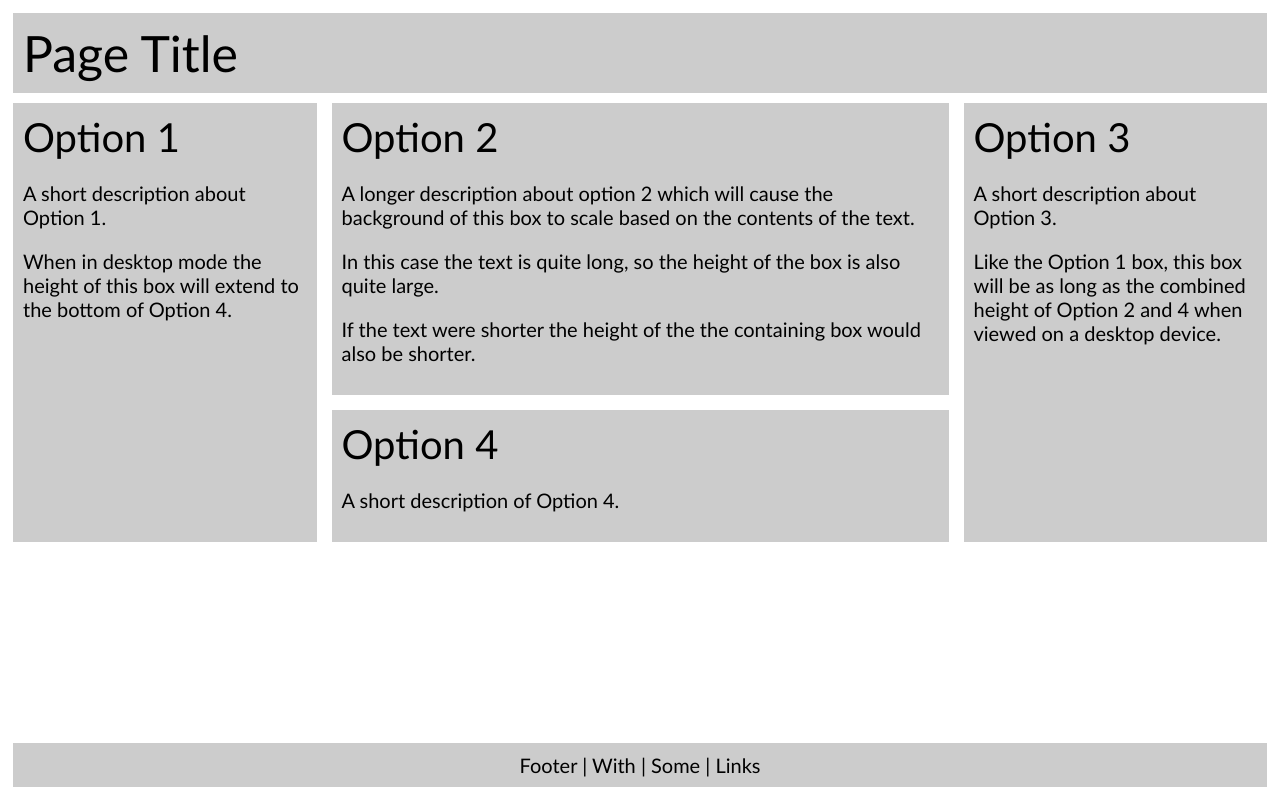
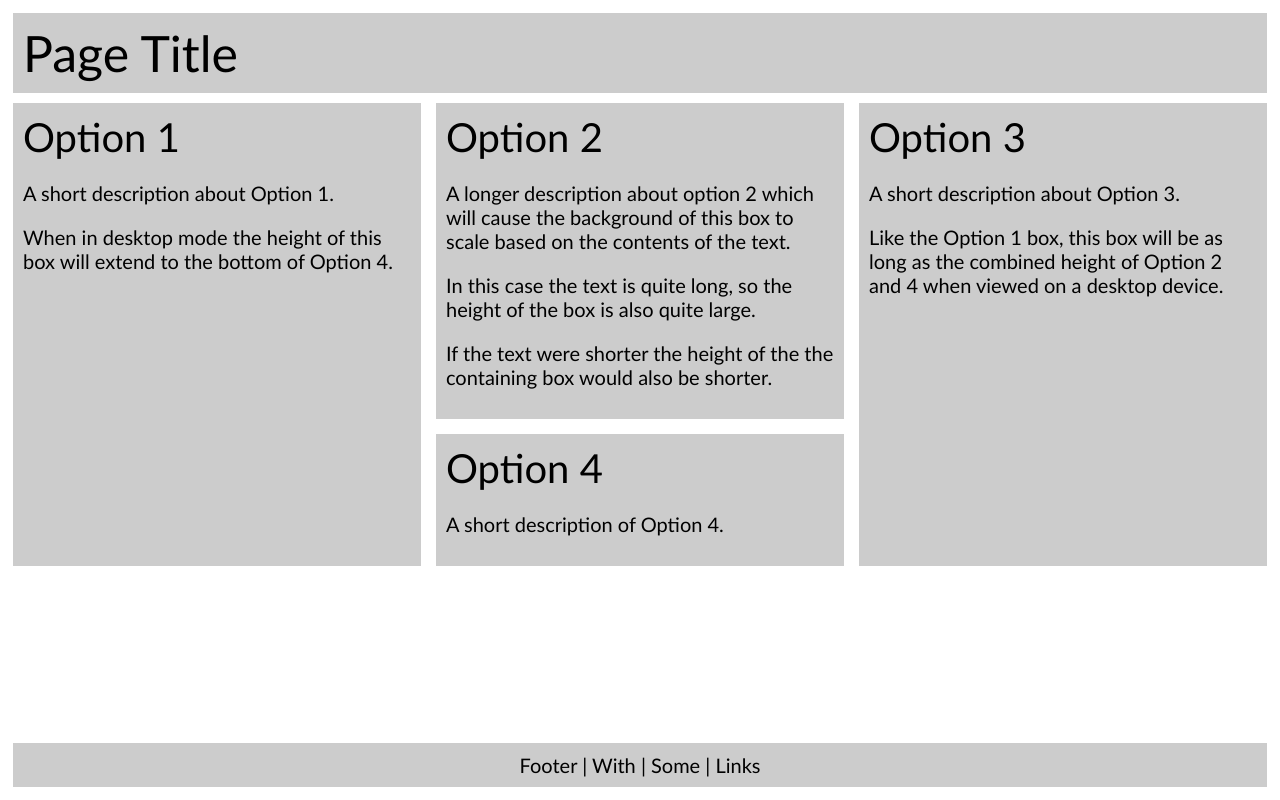
Before and after one commit to MarcusCBLam/responsive-layout, a plain HTML site: page index.html in a window 1280 px wide. Drawn offline with Linux system fonts and the light colour scheme.

Commit message:
equal column width
equal column width

```diff
--- a/style.css
+++ b/style.css
@@ -67,7 +67,7 @@ main {
 
 @media all and (min-width: 481px) {
   .content {
-    grid-template-columns: 1fr 2fr 1fr;
+    grid-template-columns: 1fr 1fr 1fr;
     grid-template-areas:
       "opt1 opt2 opt3"
       "opt1 opt4 opt3"
```
